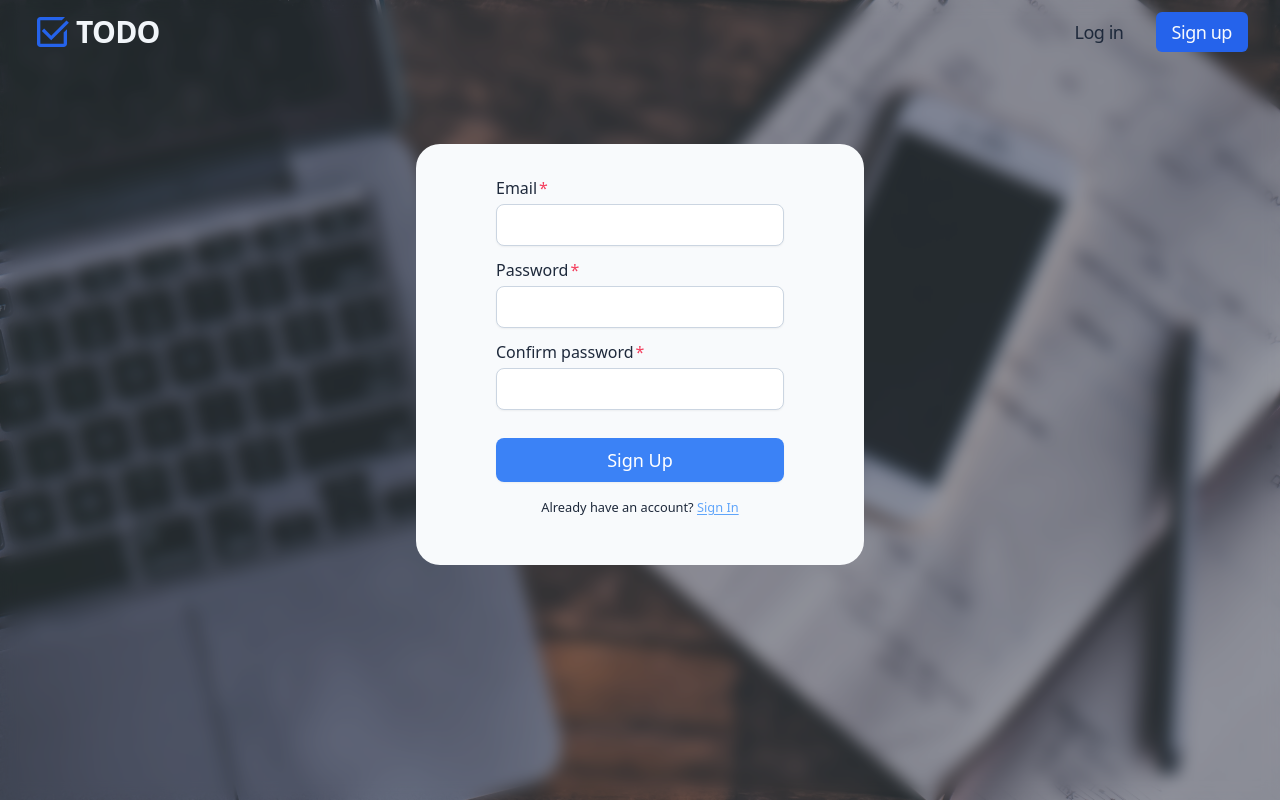
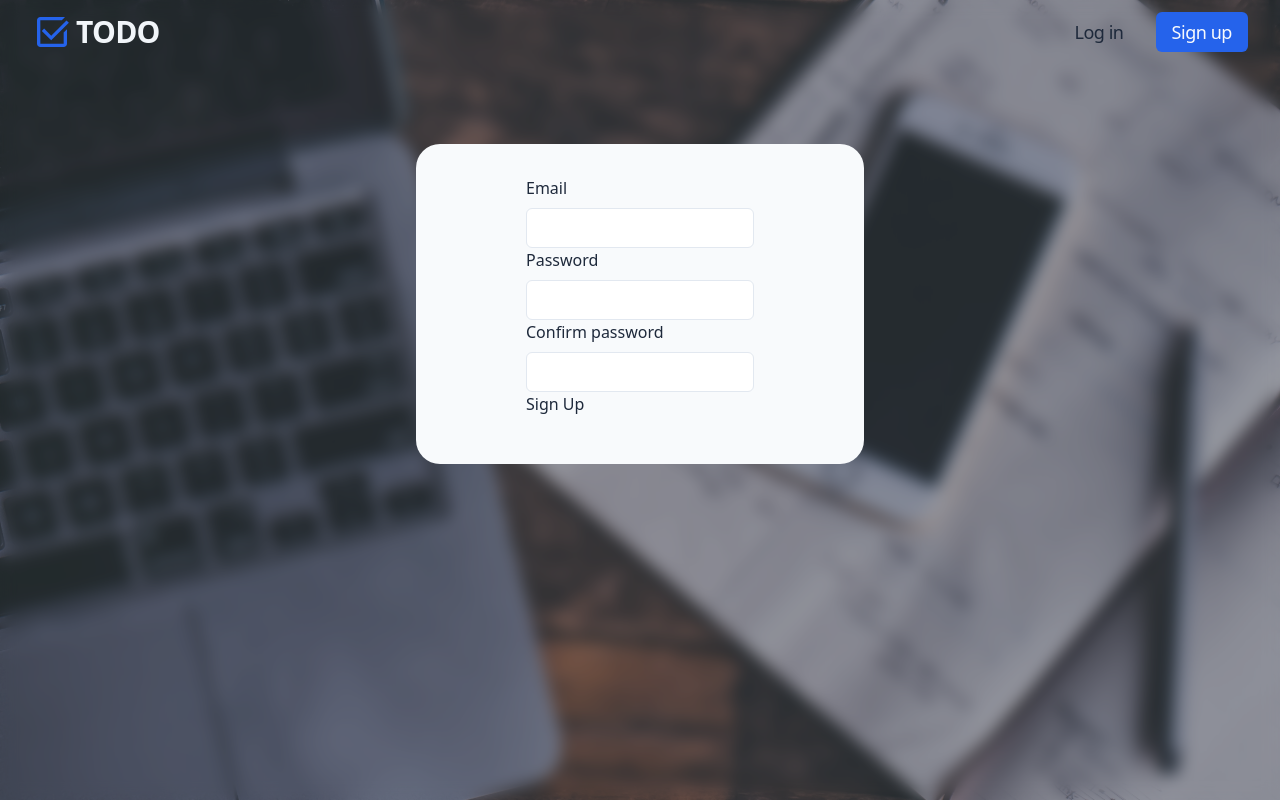
Before and after one commit to naiarievilo/to-do-app, a React (Vite) app in the folder frontend/: page /signup in a window 1280 px wide. Built offline with nearby package versions, Linux system fonts and the light colour scheme.

Commit message:
Change authentication components to shadcn-ui form components

```diff
--- a/frontend/src/features/authentication/components/form-button.jsx
+++ /dev/null
@@ -1,16 +0,0 @@
-import PropTypes from "prop-types";
-
-export function FormButton({ label }) {
-  return (
-    <button
-      type="submit"
-      className="mt-4 w-full self-center rounded-lg bg-blue-500 px-4 py-2
-      text-lg text-white shadow-sm hover:bg-blue-600"
-    >
-      {label}
-    </button>
-  );
-}
-FormButton.propTypes = {
-  label: PropTypes.string,
-};
--- a/frontend/src/features/authentication/components/form-field.jsx
+++ /dev/null
@@ -1,50 +0,0 @@
-import PropTypes from "prop-types";
-
-export function FormField({
-  identifier,
-  label,
-  isRequired = false,
-  labelUtils,
-  type,
-  value,
-  onChange,
-  inputUtils,
-}) {
-  return (
-    <>
-      <label
-        htmlFor={identifier}
-        className={`block ${labelUtils}
-        ${
-          isRequired && `after:ml-0.5 after:text-rose-500 after:content-['*']`
-        }`}
-      >
-        {label}
-      </label>
-      <input
-        id={identifier}
-        name={identifier}
-        type={type}
-        value={value}
-        onChange={onChange}
-        className={`text-md mb-3 mt-1 block w-full rounded-lg border
-        border-slate-300 bg-white px-3 py-2 placeholder-slate-400 shadow-sm
-        invalid:border-rose-500 invalid:text-rose-500 focus:border-blue-500
-        focus:outline-none focus:ring-1 focus:ring-blue-500
-        focus:invalid:border-rose-500 focus:invalid:ring-rose-500
-        disabled:border-slate-200 disabled:bg-slate-50 disabled:text-slate-500
-        disabled:shadow-none ${inputUtils}`}
-      />
-    </>
-  );
-}
-FormField.propTypes = {
-  identifier: PropTypes.string,
-  isRequired: PropTypes.bool,
-  label: PropTypes.string,
-  type: PropTypes.string,
-  value: PropTypes.string,
-  onChange: PropTypes.func,
-  labelUtils: PropTypes.string,
-  inputUtils: PropTypes.string,
-};
--- a/frontend/src/features/authentication/components/form-note.jsx
+++ /dev/null
@@ -1,22 +0,0 @@
-import { Link } from "react-router-dom";
-import { PropTypes } from "prop-types";
-
-export function FormNote({ link, linkValue, note }) {
-  return (
-    <small className="text-md mx-10 mt-4 text-center">
-      {note}{" "}
-      <Link
-        to={link}
-        className="inline-block text-blue-400 underline underline-offset-2
-        hover:text-blue-500"
-      >
-        {linkValue}
-      </Link>
-    </small>
-  );
-}
-FormNote.propTypes = {
-  link: PropTypes.string,
-  linkValue: PropTypes.string,
-  note: PropTypes.string,
-};
--- a/frontend/src/features/authentication/components/login-form.jsx
+++ /dev/null
@@ -1,49 +0,0 @@
-import { useState } from "react";
-
-import { FormButton } from "./form-button.jsx";
-import { FormContainer } from "../layout/form-container.jsx";
-import { FormField } from "./form-field.jsx";
-import { FormNote } from "./form-note.jsx";
-
-export function LoginForm() {
-  const { email, setEmail } = useState("");
-  const { password, setPassword } = useState("");
-
-  function handleInputChange(event, setter) {
-    event.stopPropagation();
-    setter(event.value);
-  }
-
-  function handleSubmit() {
-    alert("Submitted");
-  }
-
-  return (
-    <FormContainer>
-      <form onSubmit={handleSubmit} className="flex w-9/12 flex-col">
-        <FormField
-          identifier="email"
-          label="Email"
-          isRequired={true}
-          type="text"
-          value={email}
-          onChange={(event) => handleInputChange(event, setEmail)}
-        />
-        <FormField
-          identifier="password"
-          label="Password"
-          isRequired={true}
-          type="password"
-          value={password}
-          onChange={(event) => handleInputChange(event, setPassword)}
-        />
-        <FormButton label="Sign in" />
-      </form>
-      <FormNote
-        note="Don't have an account?"
-        link={`/register/`}
-        linkValue="Sign Up"
-      />
-    </FormContainer>
-  );
-}
--- a/frontend/src/features/authentication/components/register-form.jsx
+++ /dev/null
@@ -1,81 +0,0 @@
-import { redirect } from "react-router-dom";
-import { useState } from "react";
-
-import { FormButton } from "./form-button.jsx";
-import { FormContainer } from "../layout/form-container.jsx";
-import { FormField } from "./form-field.jsx";
-import { FormNote } from "./form-note.jsx";
-
-import { signUpUser } from "../api/users.js";
-
-export function RegisterForm() {
-  const { email, setEmail } = useState("");
-  const { password, setPassword } = useState("");
-  const { confPassword, setConfPassword } = useState("");
-  const { error, setError } = useState(null);
-
-  async function handleSubmit() {
-    const formData = {
-      email: email,
-      password: password,
-      confirm_password: confPassword
-    };
-
-    const response = await signUpUser(formData);
-    if (response?.error) {
-      setError(response.error);
-      return;
-    }
-
-    localStorage.setItem("session", "true");
-    return redirect("/home");
-  }
-
-  function handleInputChange(event, setter) {
-    event.stopPropagation();
-    setter(event.value);
-  }
-
-  return (
-    <FormContainer>
-      <form onSubmit={handleSubmit} className="flex w-9/12 flex-col">
-        {error &&
-          <small className="text-rose-500">
-            error.message
-          </small>
-        }
-        <FormField
-          identifier="email"
-          label="Email"
-          isRequired={true}
-          type="text"
-          value={email}
-          onChange={(event) => handleInputChange(event, setEmail)}
-        />
-        <FormField
-          identifier="password"
-          label="Password"
-          isRequired={true}
-          type="password"
-          inputUtils="mb-0.5"
-          value={password}
-          onChange={(event) => handleInputChange(event, setPassword)}
-        />
-        <FormField
-          identifier="confirm_password"
-          label="Confirm password"
-          isRequired={true}
-          type="password"
-          value={confPassword}
-          onChange={(event) => handleInputChange(event, setConfPassword)}
-        />
-        <FormButton label="Sign Up" />
-      </form>
-      <FormNote
-        note="Already have an account?"
-        link={`/login/`}
-        linkValue="Sign In"
-      />
-    </FormContainer>
-  );
-}
--- /dev/null
+++ b/frontend/src/features/authentication/components/signup-form.jsx
@@ -0,0 +1,80 @@
+import { zodResolver } from "@hookform/resolvers/zod";
+import { useForm } from "react-hook-form";
+
+import { Button } from "@/ui/button.jsx";
+import {
+  Form,
+  FormControl,
+  FormField,
+  FormItem,
+  FormLabel,
+  FormMessage,
+} from "@/ui/form.jsx";
+import { Input } from "@/ui/input.jsx";
+import { FormContainer } from "../layout/form-container.jsx";
+
+import { signUpSchema } from "../schemas/authn.js";
+
+export function SignUpForm() {
+  const form = useForm({
+    resolver: zodResolver(signUpSchema),
+    defaultValues: {
+      email: "",
+      password: "",
+      confirm_password: ""
+    }
+  });
+
+  return (
+    <FormContainer>
+      <Form {...form}>
+        <form onSubmit={form.handleSubmit(onSubmit)} className>
+          <FormField
+            control={form.control}
+            name="email"
+            render={({ field }) => (
+              <FormItem>
+                <FormLabel>Email</FormLabel>
+                <FormControl>
+                  <Input {...field} />
+                </FormControl>
+                <FormMessage />
+              </FormItem>
+            )}
+          />
+          <FormField
+            control={form.control}
+            name="password"
+            render={({ field }) => (
+              <FormItem>
+                <FormLabel>Password</FormLabel>
+                <FormControl>
+                  <Input {...field} />
+                </FormControl>
+                <FormMessage />
+              </FormItem>
+            )}
+          />
+          <FormField
+            control={form.control}
+            name="confirm_password"
+            render={({ field }) => (
+              <FormItem>
+                <FormLabel>Confirm password</FormLabel>
+                <FormControl>
+                  <Input {...field} />
+                </FormControl>
+                <FormMessage />
+              </FormItem>
+            )}
+          />
+          <Button type="submit">Sign Up</Button>
+        </form>
+      </Form>
+    </FormContainer>
+  );
+}
+
+function onSubmit(formData) {
+  console.log(formData);
+}
--- a/frontend/src/features/authentication/index.js
+++ b/frontend/src/features/authentication/index.js
@@ -1,3 +1,2 @@
 export { AuthBackground } from "./layout/auth-bg.jsx";
-export { LoginForm } from "./components/login-form.jsx";
-export { RegisterForm } from "./components/register-form.jsx";
+export { SignUpForm } from "./components/signup-form.jsx";
--- a/frontend/src/features/authentication/schemas/authn-schemas.js
+++ /dev/null
@@ -1,17 +0,0 @@
-import Joi from "joi";
-
-const FIELDS = {
-  email: Joi.string()
-    .email({ minDomainSegments: 2 })
-    .required(),
-  password: Joi.string().pattern(new RegExp("^[\\w\\.\\W]{16,}$")).required(),
-};
-
-export const LOGIN_SCHEMA = Joi.object({
-  ...FIELDS,
-});
-
-export const SIGNUP_SCHEMA = Joi.object({
-  ...FIELDS,
-  confirm_password: Joi.ref("password"),
-});
--- /dev/null
+++ b/frontend/src/features/authentication/schemas/authn.js
@@ -0,0 +1,21 @@
+import * as z from "zod";
+
+const fields = {
+  email: z.string().email({ message: "Invalid email address."}),
+  password: z.string().regex(
+    new RegExp("/^[\\w\\.\\W]{16,}$/"),
+    "Password must be at least 16 characters."
+  )
+};
+
+export const signUpSchema = z.object({
+  ...fields,
+  confirm_password: fields.password
+})
+  .required()
+  .refine((data) => data.password === data.confirm_password, {
+    message: "Passwords don't match.",
+    path: ["confirm_password"]
+  });
+
+export const loginSchema = z.object({ ...fields }).required();
--- a/frontend/src/routes/login/login.jsx
+++ b/frontend/src/routes/login/login.jsx
@@ -1,4 +1,4 @@
-import { AuthBackground, LoginForm } from "@/features/authentication/index.js";
+import { AuthBackground } from "@/features/authentication/index.js";
 import { AppHeader } from "@/ui/app-header.jsx";
 
 export function Login() {
@@ -7,7 +7,6 @@ export function Login() {
       <AuthBackground />
       <main className="min-w-screen flex min-h-screen flex-col">
         <AppHeader appName="text-slate-100" />
-        <LoginForm />
       </main>
     </>
   );
--- a/frontend/src/routes/signup/signup.jsx
+++ b/frontend/src/routes/signup/signup.jsx
@@ -1,7 +1,7 @@
 import { AppHeader } from "@/ui/app-header.jsx";
 import {
   AuthBackground,
-  RegisterForm,
+  SignUpForm,
 } from "@/features/authentication/index.js";
 
 export function SignUp() {
@@ -10,7 +10,7 @@ export function SignUp() {
       <AuthBackground />
       <main className="min-w-screen flex min-h-screen flex-col">
         <AppHeader appName="text-slate-100" />
-        <RegisterForm />
+        <SignUpForm />
       </main>
     </>
   );
```
Also changed, not shown: frontend/src/ui/form.jsx (+5 -4 lines).
